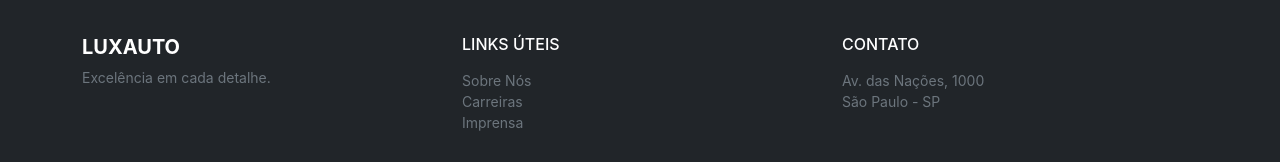
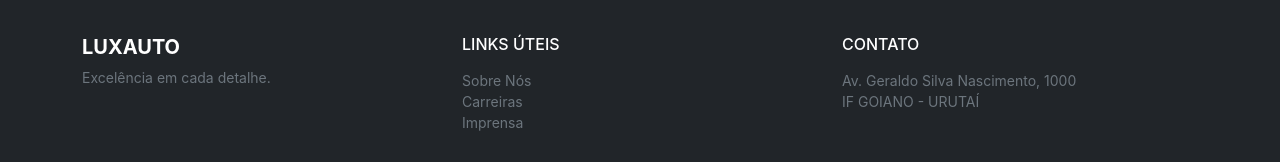
Before and after one commit to pedroh-1/LuxAuto, a plain HTML site: page index.html in a window 1280 px wide. Shown: the part 2503-2665 px from the top of the page. Drawn offline with nearby package versions, Linux system fonts and the light colour scheme.

```diff
--- a/index.html
+++ b/index.html
@@ -226,7 +226,7 @@
                 </div>
                 <div class="col-md-4">
                     <h6 class="text-uppercase mb-3">Contato</h6>
-                    <p class="small text-secondary">Av. das Nações, 1000<br>São Paulo - SP</p>
+                    <p class="small text-secondary">Av. Geraldo Silva Nascimento, 1000<br>IF GOIANO - URUTAÍ</p>
                 </div>
             </div>
             <hr class="border-secondary">
@@ -595,4 +595,5 @@
     }
 </script>
 </body>
+
 </html>
```
